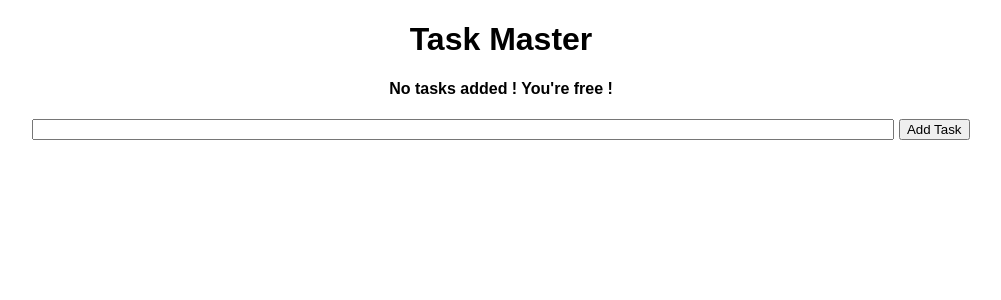
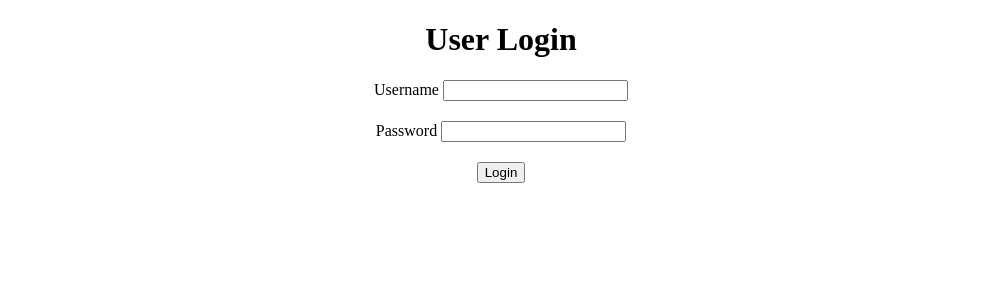
Before and after one commit to kaustubhdeokar/Python-mini-projects, a Flask app: page / in a window 1280 px wide. Shown: the top 300 px of the page, without its empty margins (139-1140 px from the left). Run offline with Flask 2, Linux system fonts and the light colour scheme; data that the repository does not hold is empty.

Commit message:
user addition & quering added-routing messed up

```diff
--- a/app.py
+++ b/app.py
@@ -17,6 +17,39 @@ class Todo(db.Model):
         return '<Task %r>' % self.id
 
 
+class Users(db.Model):
+    userid = db.Column(db.Integer, primary_key=True)
+    username = db.Column(db.String(100), nullable=False)
+    password = db.Column(db.String(100), nullable=False)
+
+    def __repr__(self):
+        return '<Task %r>' % self.userid
+
+
+@app.route("/adduser", methods=['POST', 'GET'])
+def adduser():
+    username = request.form.get('username')
+    password = request.form.get('password')
+    new_user = Users(username=username, password=password)
+    try:
+        db.session.add(new_user)
+        db.session.commit()
+        return redirect('/')
+    except Exception as e:
+        return 'adding user failed'
+
+
+@app.route("/login", methods=['POST'])
+def login():
+    username = request.form.get('username')
+    password = request.form.get('password')
+    try:
+        user = Users.query.filter_by(username=username).first()
+        return f' {user.username} ' + " " + str(user.password)
+    except Exception as e:
+        return 'failure'
+
+
 @app.route("/", methods=['POST', 'GET'])
 def index():
     if request.method == 'POST':
@@ -33,7 +66,7 @@ def index():
 
     else:
         tasks = Todo.query.order_by(Todo.date_created).all()
-        return render_template("index.html", tasks=tasks)
+        return render_template("login.html", tasks=tasks)
 
 
 @app.route("/delete/<int:id>")
--- /dev/null
+++ b/static/css/userscss.css
@@ -0,0 +1,18 @@
+body
+{
+    margin: 10px;
+    text-align:center;
+}
+form
+{
+    margin:20px;
+}
+.content
+{
+    margin:0 auto;
+}
+
+div
+{
+    margin:20px;
+}
--- a/templates/base.html
+++ b/templates/base.html
@@ -6,7 +6,7 @@
 
         <meta name="description" content="">
         <meta name="viewport" content="width=device-width, initial-scale=1">
-        <link rel="stylesheet" href="static/css/main.css">
+
         {% block head %}{% endblock %}
     </head>
     <body>
--- a/templates/index.html
+++ b/templates/index.html
@@ -1,7 +1,7 @@
 {% extends 'base.html' %}
 
 {% block head %}
-
+<link rel="stylesheet" href="static/css/main.css">
 {% endblock %}
 
 {% block body %}
--- /dev/null
+++ b/templates/login.html
@@ -0,0 +1,32 @@
+{% extends 'base.html' %}
+
+{% block head %}
+<link rel="stylesheet" href="static/css/userscss.css">
+{% endblock %}
+
+{% block body %}
+
+<div class="content">
+
+    <h1> User Login </h1>
+
+    <form action="/login" method="POST">
+
+        <div>
+            <label for="username">Username</label>
+            <input type="text" name="username" id="username">
+        </div>
+
+        <div>
+            <label for="password">Password</label>
+            <input type="text" name="password" id="password">
+        </div>
+
+        <div>
+            <input type="submit" value="Login">
+        </div>
+
+    </form>
+</div>
+
+{% endblock %}
--- a/templates/update.html
+++ b/templates/update.html
@@ -1,7 +1,7 @@
 {% extends 'base.html' %}
 
 {% block head %}
-
+<link rel="stylesheet" href="static/css/main.css">
 {% endblock %}
 
 
```
Also changed, not shown: templates/users.html (added, +32 -0 lines), db.sqlite3 (added), test.db.
